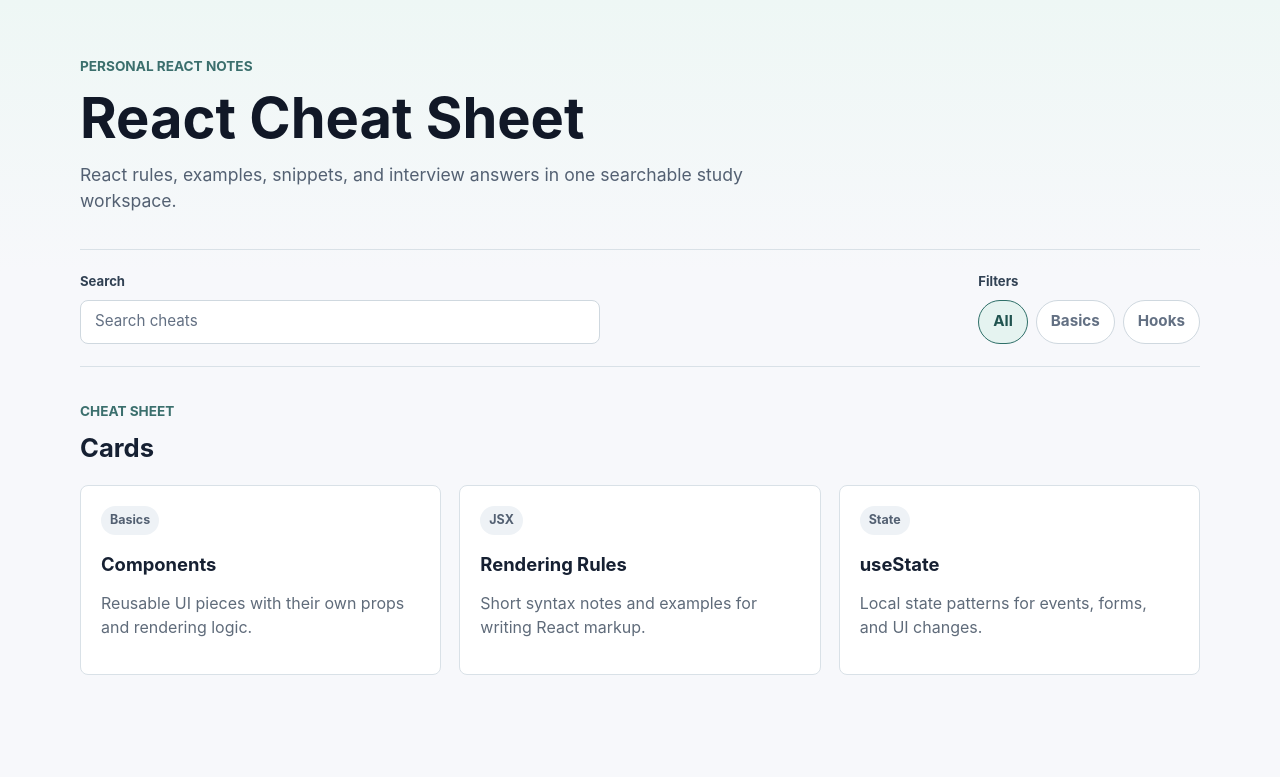
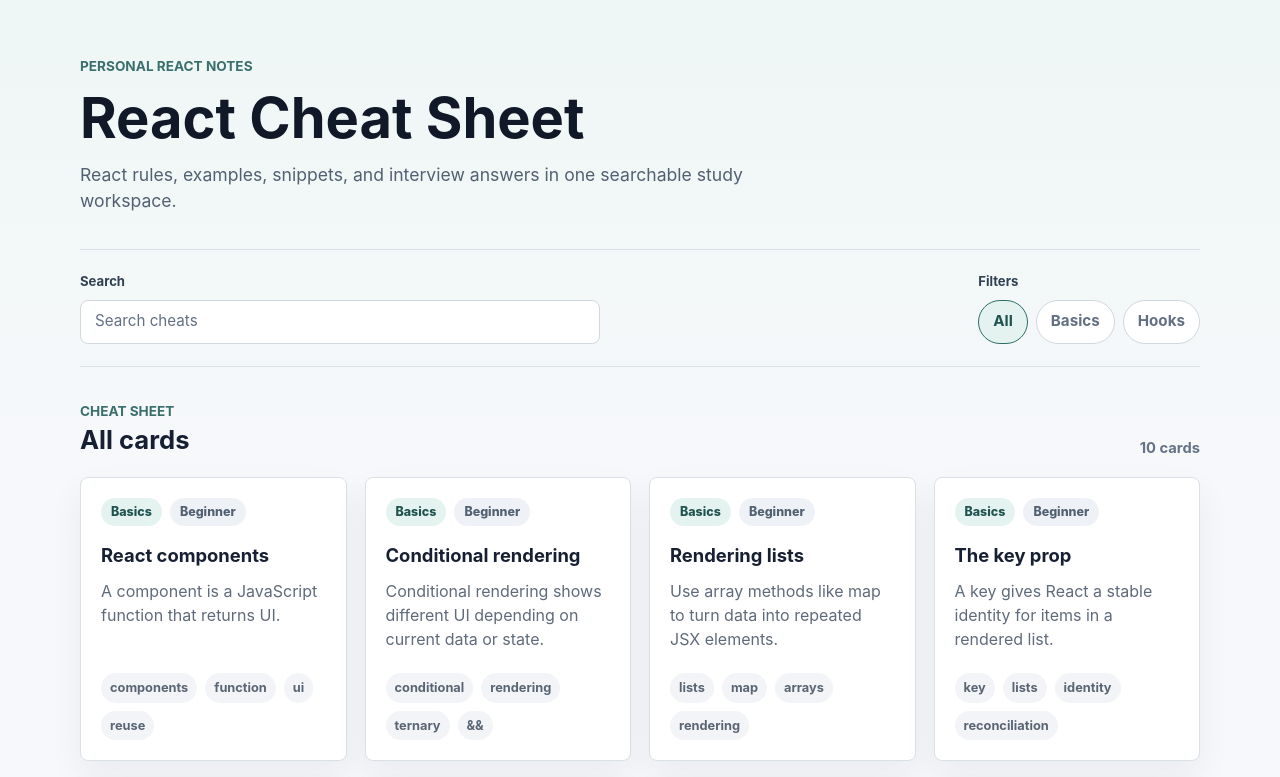
Before and after one commit to davidpavlovic-dev/react-cheatsheet, a React (Vite) app: page / in a window 1280 px wide. Shown: the top 777 px of the page. Built offline with nearby package versions, Linux system fonts and the light colour scheme.

Commit message:
feat(cheat-card-grid): render cheat sheet cards

```diff
--- a/src/App.jsx
+++ b/src/App.jsx
@@ -1,5 +1,6 @@
 import AppLayout from "./components/AppLayout/AppLayout.jsx";
+import { cheats } from "./utils/loadCheats.js";
 
 export default function App() {
-  return <AppLayout />;
+  return <AppLayout cheats={cheats} />;
 }
--- a/src/components/AppLayout/AppLayout.jsx
+++ b/src/components/AppLayout/AppLayout.jsx
@@ -1,4 +1,6 @@
-export default function AppLayout() {
+import CheatGrid from "../CheatGrid/CheatGrid.jsx";
+
+export default function AppLayout({ cheats }) {
   return (
     <div className="app-shell">
       <header className="app-header">
@@ -32,27 +34,14 @@
 
           <section className="content-section" aria-labelledby="cheat-grid-title">
             <div className="section-heading">
-              <p className="eyebrow">Cheat sheet</p>
-              <h2 id="cheat-grid-title">Cards</h2>
+              <div>
+                <p className="eyebrow">Cheat sheet</p>
+                <h2 id="cheat-grid-title">All cards</h2>
+              </div>
+              <span className="result-count">{cheats.length} cards</span>
             </div>
 
-            <div className="placeholder-grid" aria-hidden="true">
-              <article className="placeholder-card">
-                <span className="card-kicker">Basics</span>
-                <h3>Components</h3>
-                <p>Reusable UI pieces with their own props and rendering logic.</p>
-              </article>
-              <article className="placeholder-card">
-                <span className="card-kicker">JSX</span>
-                <h3>Rendering Rules</h3>
-                <p>Short syntax notes and examples for writing React markup.</p>
-              </article>
-              <article className="placeholder-card">
-                <span className="card-kicker">State</span>
-                <h3>useState</h3>
-                <p>Local state patterns for events, forms, and UI changes.</p>
-              </article>
-            </div>
+            <CheatGrid cheats={cheats} />
           </section>
         </div>
       </main>
--- /dev/null
+++ b/src/components/CheatCard/CheatCard.jsx
@@ -0,0 +1,19 @@
+export default function CheatCard({ cheat }) {
+  return (
+    <article className="cheat-card" aria-labelledby={`cheat-${cheat.id}`}>
+      <div className="card-meta">
+        <span className="category-badge">{cheat.category}</span>
+        <span className="level-badge">{cheat.level}</span>
+      </div>
+
+      <h3 id={`cheat-${cheat.id}`}>{cheat.title}</h3>
+      <p>{cheat.summary}</p>
+
+      <ul className="tag-list" aria-label={`${cheat.title} tags`}>
+        {cheat.tags.map((tag) => (
+          <li key={tag}>{tag}</li>
+        ))}
+      </ul>
+    </article>
+  );
+}
--- /dev/null
+++ b/src/components/CheatGrid/CheatGrid.jsx
@@ -0,0 +1,15 @@
+import CheatCard from "../CheatCard/CheatCard.jsx";
+
+export default function CheatGrid({ cheats }) {
+  if (cheats.length === 0) {
+    return <p className="grid-empty">No cheat sheet items yet.</p>;
+  }
+
+  return (
+    <div className="cheat-grid">
+      {cheats.map((cheat) => (
+        <CheatCard key={cheat.id} cheat={cheat} />
+      ))}
+    </div>
+  );
+}
--- a/src/index.css
+++ b/src/index.css
@@ -137,8 +137,10 @@
 }
 
 .section-heading {
-  display: grid;
-  gap: 8px;
+  display: flex;
+  gap: 16px;
+  align-items: end;
+  justify-content: space-between;
   margin-bottom: 18px;
 }
 
@@ -152,38 +154,93 @@
   font-size: 1.6rem;
 }
 
-.placeholder-grid {
+.result-count {
+  flex: 0 0 auto;
+  color: #667386;
+  font-size: 0.92rem;
+  font-weight: 700;
+}
+
+.cheat-grid {
   display: grid;
-  grid-template-columns: repeat(3, minmax(0, 1fr));
+  grid-template-columns: repeat(auto-fit, minmax(260px, 1fr));
   gap: 18px;
 }
 
-.placeholder-card {
-  min-height: 190px;
+.cheat-card {
+  display: flex;
+  min-height: 246px;
+  flex-direction: column;
   border: 1px solid #d9e1e7;
   border-radius: 8px;
   background: #ffffff;
   padding: 20px;
+  box-shadow: 0 14px 34px rgb(22 32 50 / 0.06);
 }
 
-.card-kicker {
+.card-meta {
+  display: flex;
+  flex-wrap: wrap;
+  gap: 8px;
+  margin-bottom: 18px;
+}
+
+.category-badge,
+.level-badge {
   display: inline-flex;
-  margin-bottom: 16px;
+  min-height: 28px;
+  align-items: center;
   border-radius: 999px;
+  font-size: 0.78rem;
+  font-weight: 800;
+  padding: 0 10px;
+}
+
+.category-badge {
+  background: #e5f3f0;
+  color: #20534f;
+}
+
+.level-badge {
   background: #eef2f6;
   color: #536072;
-  font-size: 0.78rem;
+}
+
+.cheat-card h3 {
+  font-size: 1.15rem;
+  line-height: 1.25;
+}
+
+.cheat-card p {
+  margin: 12px 0 0;
+  color: #5f6b7a;
+}
+
+.tag-list {
+  display: flex;
+  flex-wrap: wrap;
+  gap: 8px;
+  margin: auto 0 0;
+  padding: 22px 0 0;
+  list-style: none;
+}
+
+.tag-list li {
+  border-radius: 999px;
+  background: #f2f4f7;
+  color: #5a6574;
+  font-size: 0.8rem;
   font-weight: 700;
   padding: 5px 9px;
 }
 
-.placeholder-card h3 {
-  font-size: 1.15rem;
-}
-
-.placeholder-card p {
-  margin: 12px 0 0;
-  color: #5f6b7a;
+.grid-empty {
+  margin: 0;
+  border: 1px dashed #b7c3cc;
+  border-radius: 8px;
+  color: #667386;
+  padding: 28px;
+  text-align: center;
 }
 
 @media (max-width: 760px) {
@@ -203,7 +260,12 @@
     grid-template-columns: 1fr;
   }
 
-  .placeholder-grid {
+  .section-heading {
+    align-items: start;
+    flex-direction: column;
+  }
+
+  .cheat-grid {
     grid-template-columns: 1fr;
   }
 }
```
